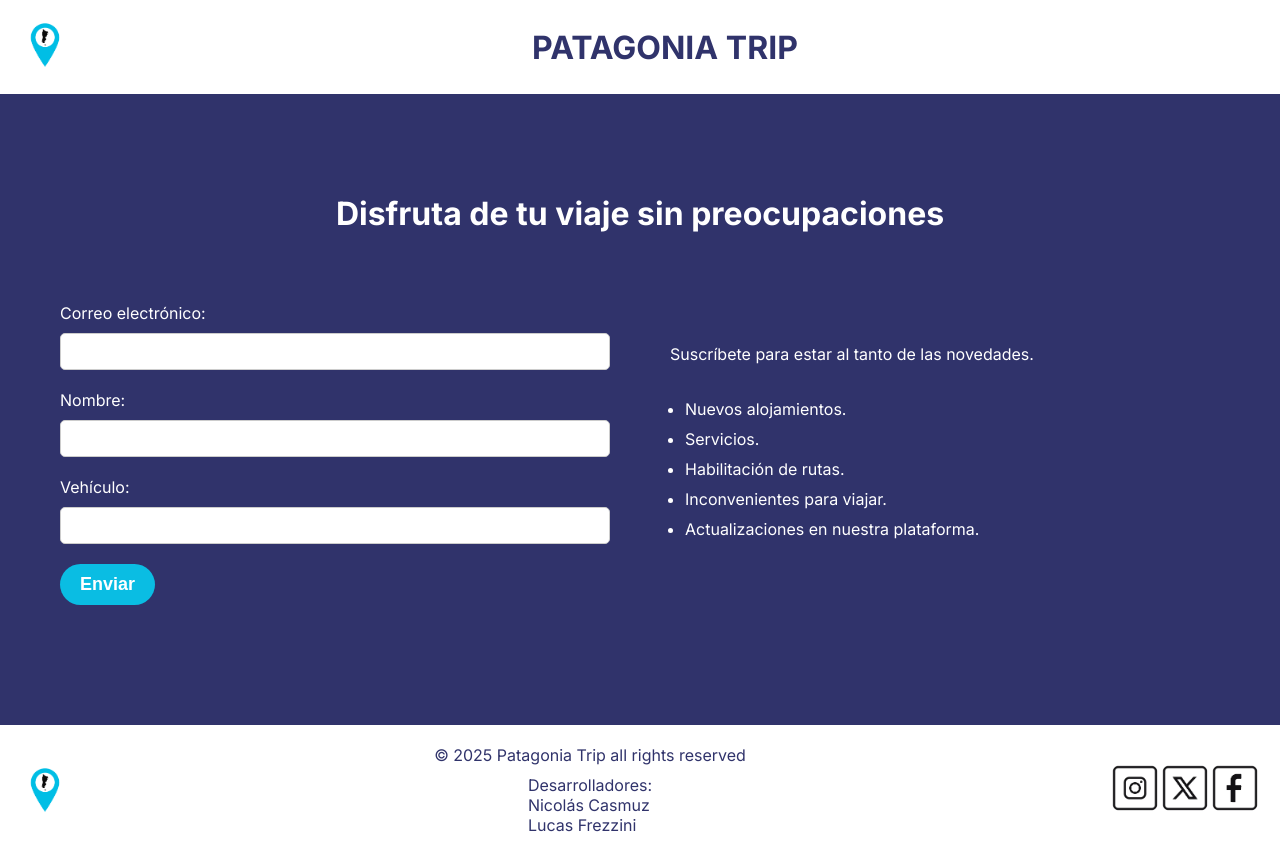
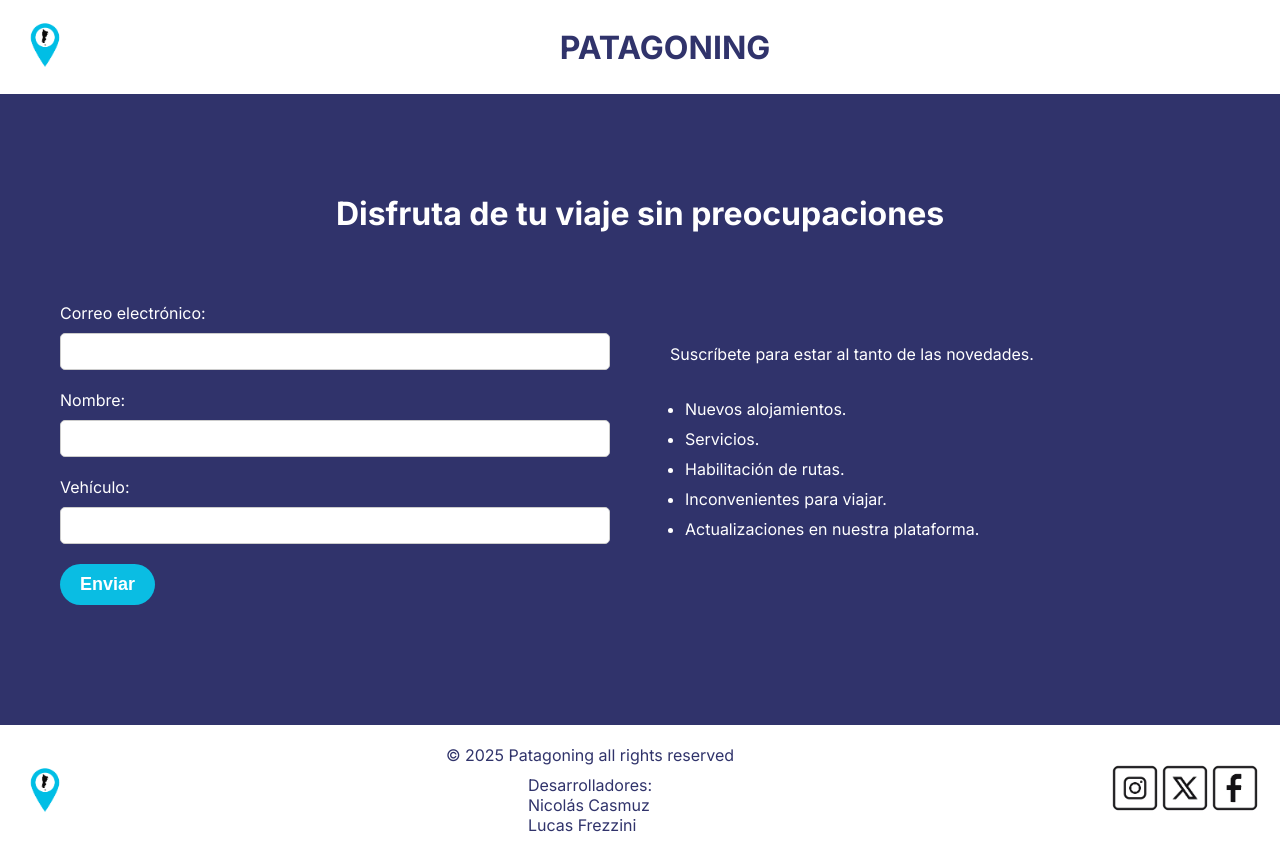
Before and after one commit to nicolascasmuz/patagonia-trip-desafio-m11, a Next.js app: page /travelers-form in a window 1280 px wide. Built offline with nearby package versions, Linux system fonts and the light colour scheme.

Commit message:
commit-015

```diff
--- a/components/footer/index.tsx
+++ b/components/footer/index.tsx
@@ -18,11 +18,11 @@ export default function Footer(props) {
     >
       <Image
         src={logotipo}
-        alt="Patagonia Trip Logo"
+        alt="Patagoning Logo"
         className={styles["proyect-logo"]}
       />
       <div className={styles["footer__text-container"]}>
-        <p>© 2025 Patagonia Trip all rights reserved</p>
+        <p>© 2025 Patagoning all rights reserved</p>
         <ul>
           Desarrolladores:
           <li>Nicolás Casmuz</li>
@@ -34,7 +34,7 @@ export default function Footer(props) {
           <a href="#" target="_blank">
             <Image
               src={instagram}
-              alt="Patagonia Trip Logo"
+              alt="Patagoning Logo"
               className={styles["proyect-logo"]}
             />
           </a>
@@ -43,7 +43,7 @@ export default function Footer(props) {
           <a href="#" target="_blank">
             <Image
               src={twitter}
-              alt="Patagonia Trip Logo"
+              alt="Patagoning Logo"
               className={styles["proyect-logo"]}
             />
           </a>
@@ -52,7 +52,7 @@ export default function Footer(props) {
           <a href="#" target="_blank">
             <Image
               src={facebook}
-              alt="Patagonia Trip Logo"
+              alt="Patagoning Logo"
               className={styles["proyect-logo"]}
             />
           </a>
--- a/components/header/index.tsx
+++ b/components/header/index.tsx
@@ -16,11 +16,11 @@ export default function Header(props) {
       <a href="/">
         <Image
           src={logotipo}
-          alt="Patagonia Trip Logo"
+          alt="Patagoning Logo"
           className={styles["proyect-logo"]}
         />
       </a>
-      <h1 className={styles["proyect-name"]}>Patagonia Trip</h1>
+      <h1 className={styles["proyect-name"]}>Patagoning</h1>
     </header>
   );
 }
```
